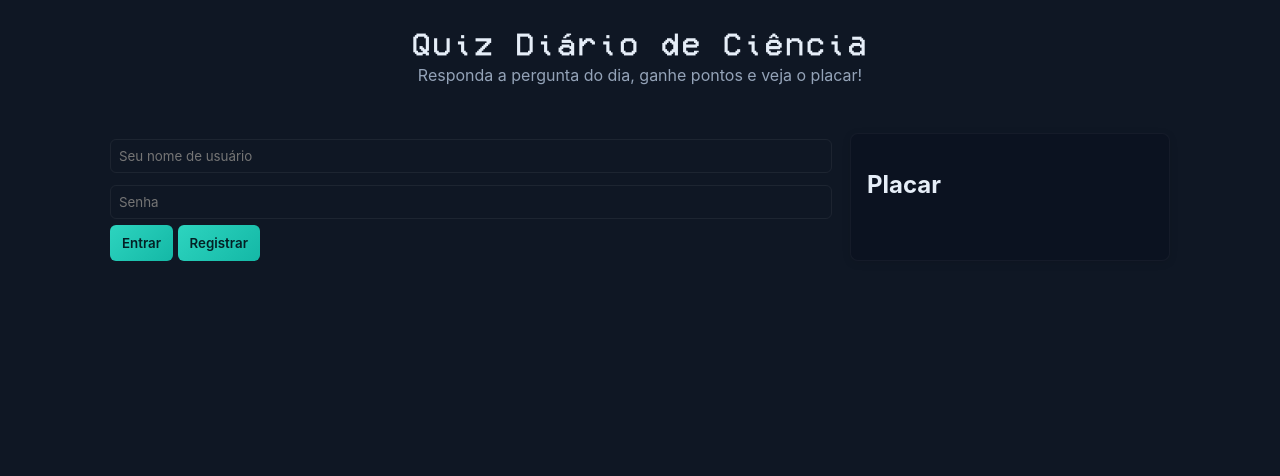
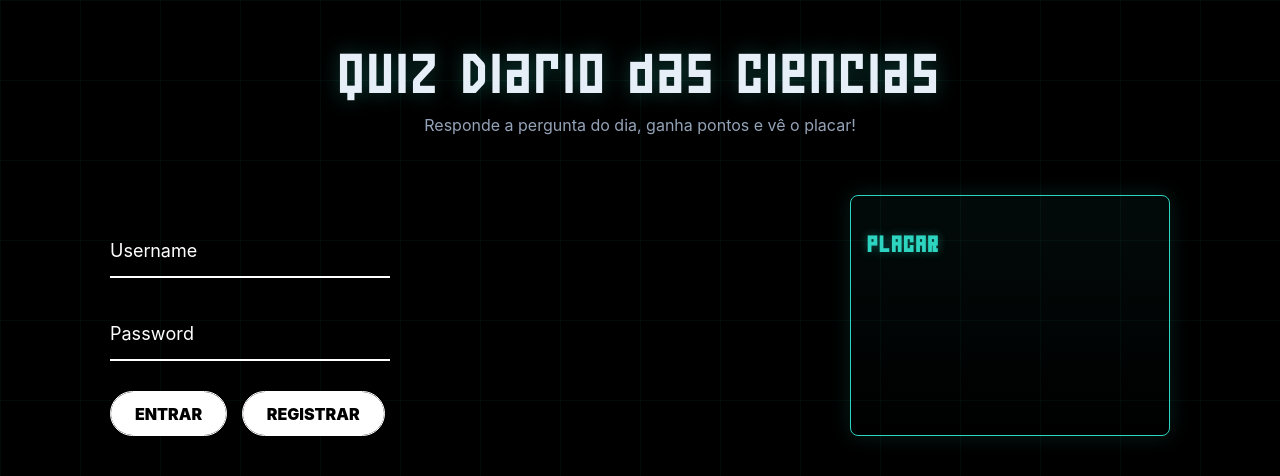
Before and after one commit to hohops/WebsiteCC, a plain HTML site: page index.html in a window 1280 px wide. Drawn offline with nearby package versions, Linux system fonts and the light colour scheme; no server answers.

```diff
--- a/index.html
+++ b/index.html
@@ -7,18 +7,54 @@
   <link rel="stylesheet" href="styles.css">
 </head>
 <body>
+  <div class="container"></div>
   <header>
-    <h1>Quiz Diário de Ciência</h1>
-    <p>Responda a pergunta do dia, ganhe pontos e veja o placar!</p>
+    <h1>Quiz Diário das Ciências</h1>
+    <p>Responde a pergunta do dia, ganha pontos e vê o placar!</p>
   </header>
 
   <main>
     <section id="auth">
       <div id="login-panel">
-        <input id="username" placeholder="Seu nome de usuário" aria-label="username">
-        <input id="password" type="password" placeholder="Senha" aria-label="password">
-        <button id="btn-login">Entrar</button>
-        <button id="btn-register">Registrar</button>
+        <div class="form-control">
+          <input id="username" type="text" required="">
+          <label>
+            <span style="transition-delay:0ms">U</span><span style="transition-delay:50ms">s</span><span style="transition-delay:100ms">e</span><span style="transition-delay:150ms">r</span><span style="transition-delay:200ms">n</span><span style="transition-delay:250ms">a</span><span style="transition-delay:300ms">m</span><span style="transition-delay:350ms">e</span>
+          </label>
+        </div>
+        <div class="form-control">
+          <input id="password" type="password" required="">
+          <label>
+            <span style="transition-delay:0ms">P</span><span style="transition-delay:50ms">a</span><span style="transition-delay:100ms">s</span><span style="transition-delay:150ms">s</span><span style="transition-delay:200ms">w</span><span style="transition-delay:250ms">o</span><span style="transition-delay:300ms">r</span><span style="transition-delay:350ms">d</span>
+          </label>
+        </div>
+        <button class="btn-53" id="btn-login">
+  <div class="original">Entrar</div>
+  <div class="letters">
+
+    <span>E</span>
+    <span>N</span>
+    <span>T</span>
+    <span>R</span>
+    <span>A</span>
+    <span>R</span>
+  </div>
+</button>
+<button class="btn-53" id="btn-register">
+  <div class="original">Registrar</div>
+  <div class="letters">
+
+    <span>R</span>
+    <span>E</span>
+    <span>G</span>
+    <span>I</span>
+    <span>S</span>
+    <span>T</span>
+    <span>R</span>
+    <span>A</span>
+    <span>R</span>
+    </div>
+</button>
       </div>
       <div id="profile" class="hidden">
         <span id="welcome"></span>
--- a/styles.css
+++ b/styles.css
@@ -7,7 +7,7 @@
 }
 @font-face {
   font-family: Daydream;
-  src: url(/Fonts/VCR_OSD_MONO_1.001.ttf);
+  src: url(/Fonts/PixelBit-Free.ttf);
 }
 * {
   box-sizing: border-box;
@@ -22,21 +22,55 @@
 body {
   height: 100%;
   margin: 0;
-  background: var(--bg);
+  background: var(--bg) !important;
   color: var(--text);
+  position: relative;
 }
+
+/* From Uiverse.io by milegelu */
+.container {
+  position: fixed;
+  top: 0;
+  left: 0;
+  width: 100%;
+  height: 100%;
+  z-index: 0;
+  pointer-events: none;
+
+  background: #000000;
+  --gap: 5em;
+  --line: 1px;
+  --color: rgba(45, 212, 191, 0.1);
+
+  background-image: linear-gradient(
+      -90deg,
+      transparent calc(var(--gap) - var(--line)),
+      var(--color) calc(var(--gap) - var(--line) + 1px),
+      var(--color) var(--gap)
+    ),
+    linear-gradient(
+      0deg,
+      transparent calc(var(--gap) - var(--line)),
+      var(--color) calc(var(--gap) - var(--line) + 1px),
+      var(--color) var(--gap)
+    );
+  background-size: var(--gap) var(--gap);
+}
+
 header {
-  padding: 28px 20px;
+  padding: 40px 20px;
   text-align: center;
+  position: relative;
+  z-index: 1;
 }
 h1 {
   margin: 0;
-  font-size: 1.6rem;
   font-family: Daydream;
-  letter-spacing: 2px;
+  letter-spacing: 4px;
   font-weight: 300;
-  font-size: 2rem;
-
+  font-size: 3.5rem;
+  color: #e6eef8;
+  text-shadow: 0 0 20px rgba(45, 212, 191, 0.3);
 }
 p {
   margin: 6px 0 0;
@@ -49,6 +83,8 @@
   padding: 20px;
   max-width: 1100px;
   margin: 0 auto;
+  position: relative;
+  z-index: 1;
 }
 .card {
   background: var(--card);
@@ -57,18 +93,42 @@
   border: 1px solid rgba(255, 255, 255, 0.04);
   box-shadow: 0 2px 8px rgba(0, 0, 0, 0.1);
   transition: box-shadow 0.2s ease;
+  position: relative;
+  z-index: 2;
 }
 .card:hover {
   box-shadow: 0 4px 16px rgba(0, 0, 0, 0.2);
 }
 #question-area {
   grid-column: 1/2;
+  position: relative;
+  z-index: 2;
 }
 #leaderboard {
   grid-column: 2/3;
+  position: relative;
+  z-index: 2;
+  border: 1px solid var(--accent) !important;
+  box-shadow: 0 0 20px rgba(45, 212, 191, 0.15) !important;
+  background: linear-gradient(180deg, rgba(45, 212, 191, 0.05) 0%, rgba(11, 18, 32, 0) 100%);
+}
+#leaderboard h2 {
+  color: var(--accent);
+  text-transform: uppercase;
+  font-family: Daydream;
+  font-size: 1.4rem;
+  letter-spacing: 2px;
+  margin-bottom: 20px;
+  text-shadow: 0 0 10px rgba(45, 212, 191, 0.4);
 }
 #admin {
   grid-column: 1/3;
+  position: relative;
+  z-index: 2;
+}
+#auth {
+  position: relative;
+  z-index: 2;
 }
 #login-panel input,
 #admin-login input,
@@ -82,32 +142,182 @@
   background: transparent;
   color: var(--text);
 }
-button {
-  background: linear-gradient(135deg, var(--accent), #14b8a6);
-  border: none;
-  color: #042025;
-  padding: 10px 12px;
-  border-radius: 6px;
+
+#login-panel .form-control input {
+  width: 100%;
+  padding: 15px 0 !important;
+  margin: 0;
+}
+#login-panel {
+  text-align: left;
+}
+
+/* From Uiverse.io by liyaxu123 */
+.form-control {
+  position: relative;
+  margin: 30px 0;
+  width: 100%;
+  max-width: 280px;
+}
+
+.form-control input {
+  background-color: transparent;
+  border: 0 !important;
+  border-bottom: 2px #fff solid !important;
+  display: block;
+  width: 100%;
+  padding: 15px 0 !important;
+  font-size: 18px;
+  color: #fff;
+  border-radius: 0 !important;
+}
+
+.form-control input:focus,
+.form-control input:valid {
+  outline: 0;
+  border-bottom-color: var(--accent) !important;
+}
+
+.form-control label {
+  position: absolute;
+  top: 15px;
+  left: 0;
+  pointer-events: none;
+}
+
+.form-control label span {
+  display: inline-block;
+  font-size: 18px;
+  min-width: 5px;
+  color: #fff;
+  transition: 0.3s cubic-bezier(0.68, -0.55, 0.265, 1.55);
+}
+
+.form-control input:focus+label span,
+.form-control input:valid+label span {
+  color: var(--accent);
+  transform: translateY(-30px);
+}
+
+/* From Uiverse.io by doniaskima */
+.btn-53,
+.btn-53 *,
+.btn-53 :after,
+.btn-53 :before,
+.btn-53:after,
+.btn-53:before {
+  border: 0 solid;
+  box-sizing: border-box;
+}
+
+.btn-53 {
+  -webkit-tap-highlight-color: transparent;
+  appearance: button;
+  background-color: #000;
+  background-image: none;
+  color: #fff;
   cursor: pointer;
-  transition: all 0.2s ease;
-  font-weight: 600;
+  font-family: ui-sans-serif, system-ui, -apple-system, BlinkMacSystemFont,
+    Segoe UI, Roboto, Helvetica Neue, Arial, Noto Sans, sans-serif,
+    Apple Color Emoji, Segoe UI Emoji, Segoe UI Symbol, Noto Color Emoji;
+  font-size: 100%;
+  line-height: 1.5;
+  margin: 0;
+  padding: 0;
 }
-button:hover {
-  transform: translateY(-1px);
-  box-shadow: 0 4px 12px rgba(45, 212, 191, 0.3);
+
+.btn-53:disabled {
+  cursor: default;
 }
-button:active {
+
+.btn-53:-moz-focusring {
+  outline: auto;
+}
+
+.btn-53 svg {
+  display: block;
+  vertical-align: middle;
+}
+
+.btn-53 [hidden] {
+  display: none;
+}
+
+.btn-53 {
+  border: 1px solid;
+  border-radius: 999px;
+  box-sizing: border-box;
+  display: inline-block;
+  font-weight: 900;
+  overflow: hidden;
+  padding: 0.6rem 1.5rem;
+  position: relative;
+  text-transform: uppercase;
+  margin-right: 10px;
+}
+
+.btn-53 .original {
+  background: #fff;
+  color: #000;
+  display: grid;
+  inset: 0;
+  place-content: center;
+  position: absolute;
+  transition: transform 0.2s cubic-bezier(0.87, 0, 0.13, 1);
+}
+
+.btn-53:hover .original {
+  transform: translateY(100%);
+}
+
+.btn-53 .letters {
+  display: inline-flex;
+}
+
+.btn-53 span {
+  opacity: 0;
+  transform: translateY(-15px);
+  transition: transform 0.2s cubic-bezier(0.87, 0, 0.13, 1), opacity 0.2s;
+}
+
+.btn-53 span:nth-child(2n) {
+  transform: translateY(15px);
+}
+
+.btn-53:hover span {
+  opacity: 1;
   transform: translateY(0);
 }
-button.loading {
-  opacity: 0.7;
-  cursor: not-allowed;
+
+.btn-53:hover span:nth-child(2) {
+  transition-delay: 0.1s;
 }
-button:focus,
-.opt:focus {
-  outline: 2px solid var(--accent);
-  outline-offset: 2px;
+
+.btn-53:hover span:nth-child(3) {
+  transition-delay: 0.2s;
 }
+
+.btn-53:hover span:nth-child(4) {
+  transition-delay: 0.3s;
+}
+
+.btn-53:hover span:nth-child(5) {
+  transition-delay: 0.4s;
+}
+
+.btn-53:hover span:nth-child(6) {
+  transition-delay: 0.5s;
+}
+.btn-53:hover span:nth-child(7) {
+  transition-delay: 0.6s;
+}
+.btn-53:hover span:nth-child(8) {
+  transition-delay: 0.7s;
+}
+.btn-53:hover span:nth-child(9) {
+  transition-delay: 0.8s;
+}
+
 #q-options {
   display: grid;
   grid-template-columns: 1fr 1fr;
```
Also changed, not shown: script.js (+34 -25 lines), Fonts/PixelBit-Free.ttf (added), 1 other file.
